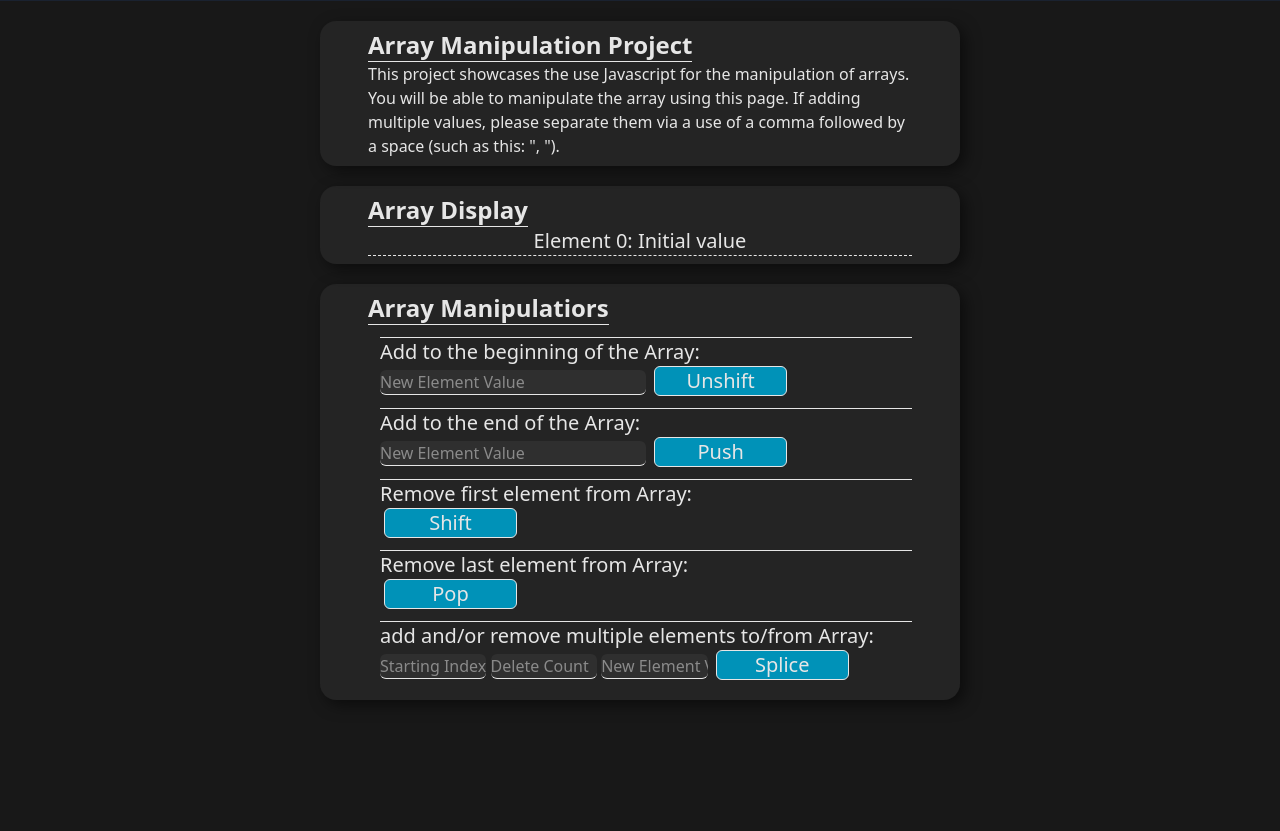
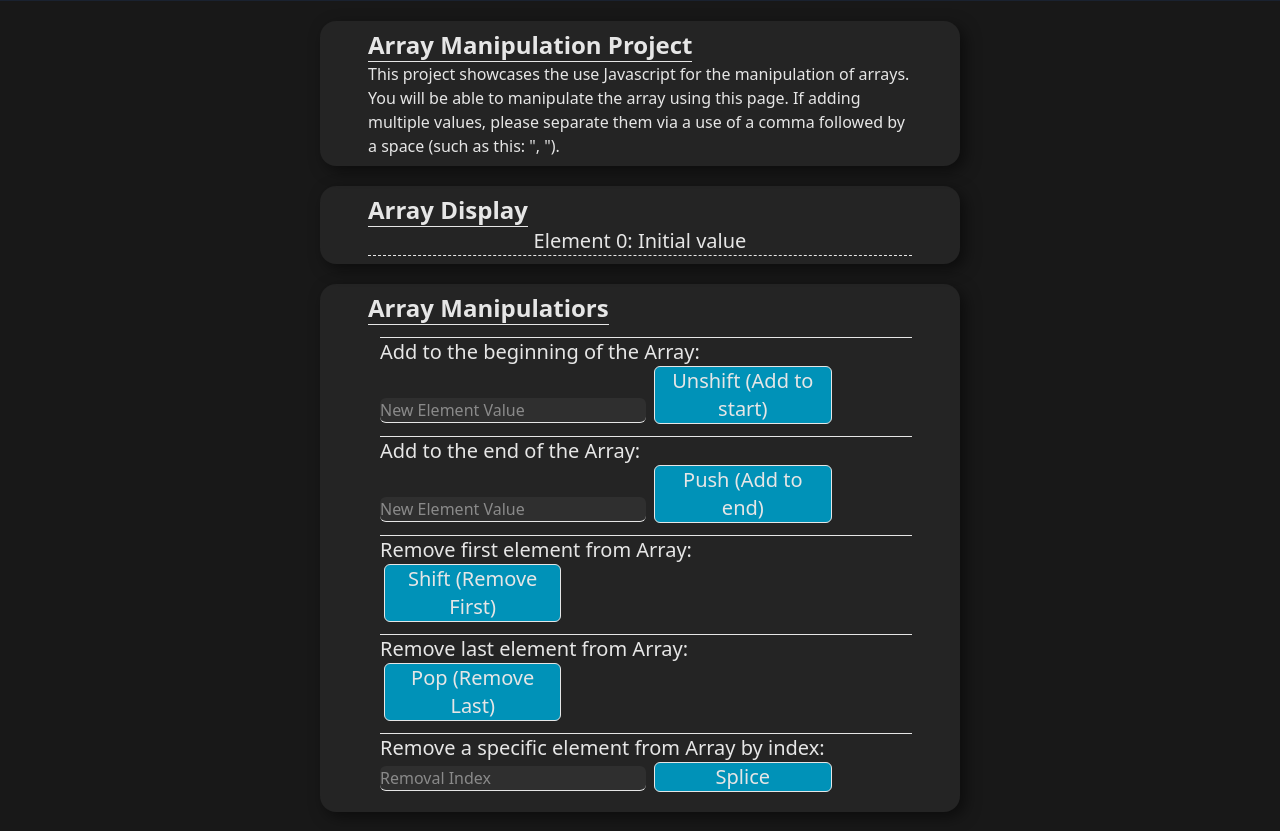
Before and after one commit to ReflectionGolden/JavaScript-Essentials, a website: page src/project/array_manip/array-manip.html in a window 1280 px wide. Shown: the part 75-906 px from the top of the page. Before the commit the page ends 800 px from the top, so only its background shows below. Drawn offline with Linux system fonts and the light colour scheme.

Commit message:
Added spliceArray function for removing a specified element by index, and altered formatting slightly

```diff
--- a/src/project/array_manip/array-manip.html
+++ b/src/project/array_manip/array-manip.html
@@ -27,27 +27,25 @@
         <div class="ml-3 my-3 border-t">
             <h3 class="pr-2 text-xl">Add to the beginning of the Array:</h3>
             <input type="text" id="newElementUnshift" name="newElementUnshift" placeholder="New Element Value" class="bg-gray-100/5 border-b rounded-md w-1/2">
-            <button class="mx-1 px-4 text-xl border rounded-md w-1/4 bg-cyan-600 hover:bg-cyan-500 active:bg-cyan-700" id="buttonUnshift">Unshift</button>
+            <button class="mx-1 px-4 text-xl border rounded-md w-1/3 bg-cyan-600 hover:bg-cyan-500 active:bg-cyan-700" id="buttonUnshift">Unshift (Add to start)</button>
         </div>
         <div class="ml-3 my-3 border-t">
             <h3 class="pr-2 text-xl">Add to the end of the Array:</h3>
             <input type="text" id="newElementPush" name="newElementPush" placeholder="New Element Value" class="bg-gray-100/5 border-b rounded-md w-1/2">
-            <button class="mx-1 px-4 text-xl border rounded-md w-1/4 bg-cyan-600 hover:bg-cyan-500 active:bg-cyan-700" id="buttonPush">Push</button>
+            <button class="mx-1 px-4 text-xl border rounded-md w-1/3 bg-cyan-600 hover:bg-cyan-500 active:bg-cyan-700" id="buttonPush">Push (Add to end)</button>
         </div>
         <div class="ml-3 my-3 border-t">
             <h3 class="pr-2 text-xl">Remove first element from Array:</h3>
-            <button class="mx-1 px-4 text-xl border rounded-md w-1/4 bg-cyan-600 hover:bg-cyan-500 active:bg-cyan-700" id="buttonShift">Shift</button>
+            <button class="mx-1 px-4 text-xl border rounded-md w-1/3 bg-cyan-600 hover:bg-cyan-500 active:bg-cyan-700" id="buttonShift">Shift (Remove First)</button>
         </div>
         <div class="ml-3 my-3 border-t">
             <h3 class="pr-2 text-xl">Remove last element from Array:</h3>
-            <button class="mx-1 px-4 text-xl border rounded-md w-1/4 bg-cyan-600 hover:bg-cyan-500 active:bg-cyan-700" id="buttonPop">Pop</button>
+            <button class="mx-1 px-4 text-xl border rounded-md w-1/3 bg-cyan-600 hover:bg-cyan-500 active:bg-cyan-700" id="buttonPop">Pop (Remove Last)</button>
         </div>
         <div class="ml-3 my-3 border-t">
-            <h3 class="pr-2 text-xl">add and/or remove multiple elements to/from Array:</h3>
-            <input type="text" id="startIndex" name="startIndex" placeholder="Starting Index" class="bg-gray-100/5 border-b rounded-md w-1/5">
-            <input type="text" id="deleteCount" name="deleteCount" placeholder="Delete Count" class="bg-gray-100/5 border-b rounded-md w-1/5">
-            <input type="text" id="newElement" name="newElement" placeholder="New Element Value(s)" class="bg-gray-100/5 border-b rounded-md w-1/5">
-            <button class="mx-1 px-4 text-xl border rounded-md w-1/4 bg-cyan-600 hover:bg-cyan-500 active:bg-cyan-700" id="buttonSplice">Splice</button>
+            <h3 class="pr-2 text-xl">Remove a specific element from Array by index:</h3>
+            <input type="text" id="removalIndex" name="removalIndex" placeholder="Removal Index" class="bg-gray-100/5 border-b rounded-md w-1/2">
+            <button class="mx-1 px-4 text-xl border rounded-md w-1/3 bg-cyan-600 hover:bg-cyan-500 active:bg-cyan-700" id="buttonSplice">Splice</button>
         </div>
     </div>
 </body>
--- a/src/project/array_manip/array-manip.js
+++ b/src/project/array_manip/array-manip.js
@@ -2,6 +2,7 @@
 const displayElement = document.querySelector("#arrayDisplay");
 const newElementUnshift = document.querySelector("#newElementUnshift");
 const newElementPush = document.querySelector("#newElementPush");
+const removalIndex = document.querySelector("#removalIndex");
 
 //Array creation
 let array = ["Initial value"];
@@ -70,6 +71,13 @@ function popArray(array) {
     displayArray();
 }
 
+function spliceArray(array, index) {
+    const removedValue = array.splice(index, 1);
+    console.log("Removed '"+ removedValue + "' from position "+ index +" of the array.");
+
+    displayArray();
+}
+
 //initial display
 displayArray();
 
@@ -78,3 +86,4 @@ document.querySelector("#buttonUnshift").onclick = function () {unshiftArray(arr
 document.querySelector("#buttonPush").onclick    = function () {pushArray(array, newElementPush.value)};
 document.querySelector("#buttonShift").onclick   = function () {shiftArray(array)};
 document.querySelector("#buttonPop").onclick     = function () {popArray(array)};
+document.querySelector("#buttonSplice").onclick  = function () {spliceArray(array, removalIndex.value)};
```
Also changed, not shown: src/output.css.
